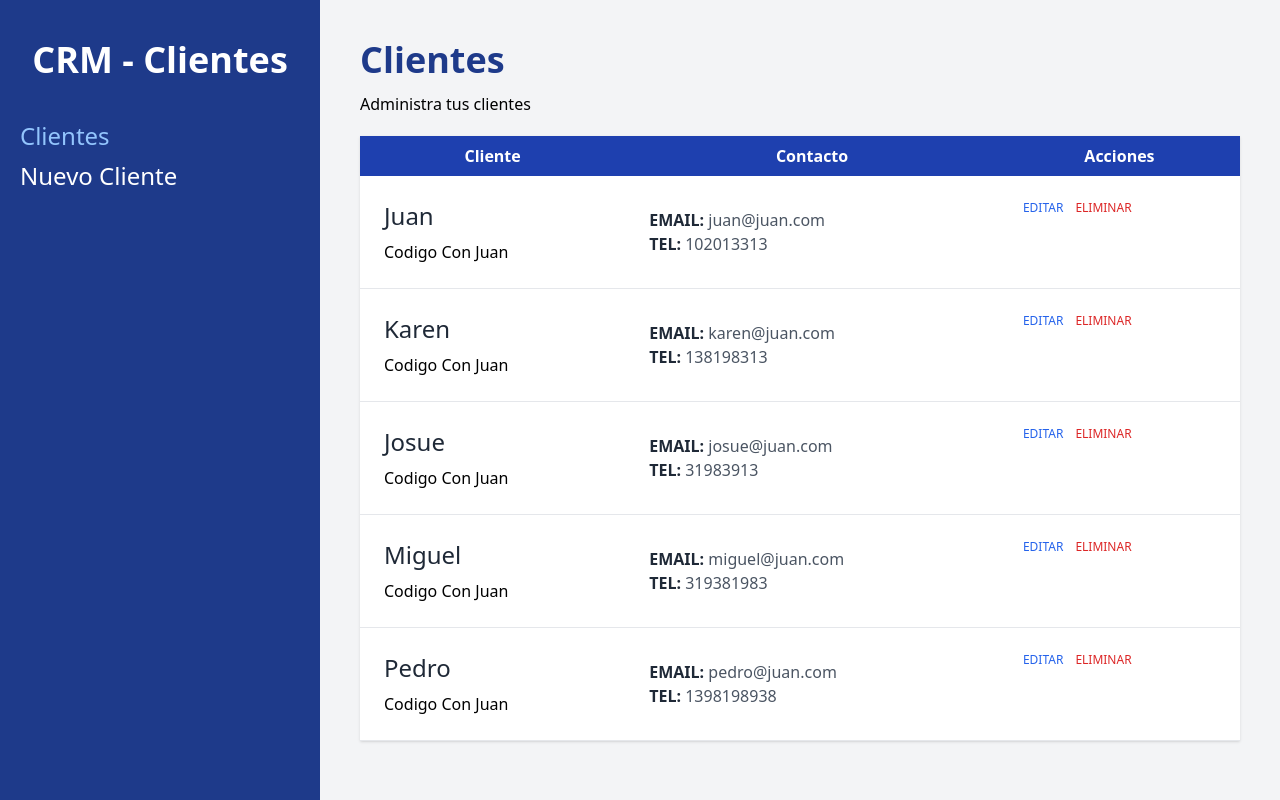
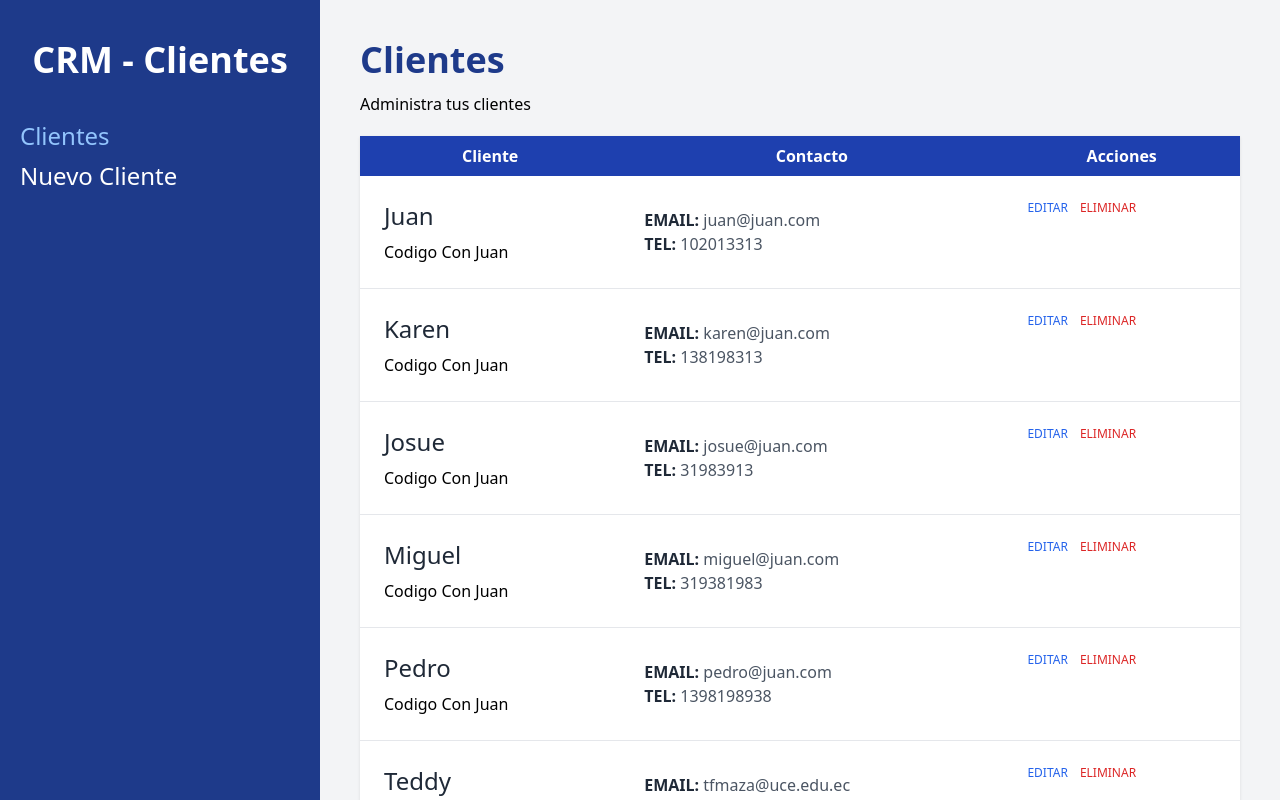
Before and after one commit to TeddyFer06/crm-react, a React (Vite) app: page / in a window 1280 px wide. Built offline with nearby package versions, Linux system fonts and the light colour scheme; data requests are answered from the project's data file.

Commit message:
Add a new customer and display it

```diff
--- a/db.json
+++ b/db.json
@@ -34,6 +34,14 @@
       "telefono": 1398198938,
       "email": "pedro@juan.com",
       "empresa": "Codigo Con Juan"
+    },
+    {
+      "nombre": "Teddy",
+      "empresa": "UCE",
+      "email": "tfmaza@uce.edu.ec",
+      "telefono": "0962723058",
+      "notas": "Curso React",
+      "id": 6
     }
   ]
 }
--- a/src/data/clientes.jsx
+++ b/src/data/clientes.jsx
@@ -4,3 +4,18 @@ export async function obtenerClientes() {
 
     return resultado;
 }
+
+export async function agregarCliente(datos) {
+    try {
+        const respuesta = await fetch(import.meta.env.VITE_API_URL, {
+            method: 'POST',
+            body: JSON.stringify(datos),
+            headers: {
+                'Content-Type': 'application/json'
+            }
+        });
+        await respuesta.json();
+    } catch (error) {
+        console.log(error)
+    }
+}
--- a/src/pages/NuevoCliente.jsx
+++ b/src/pages/NuevoCliente.jsx
@@ -1,12 +1,11 @@
-import { useNavigate, Form, useActionData } from "react-router-dom"
+import { useNavigate, Form, useActionData, redirect } from "react-router-dom"
 import Formulario from "../components/Formulario"
 import Error from "../components/Error"
+import { agregarCliente } from '../data/clientes'
 
 export async function action({ request }) {
     const formData = await request.formData()
-
     const datos = Object.fromEntries(formData)
-
     const email = formData.get('email')
 
     // Validación del Formulario
@@ -15,8 +14,7 @@ export async function action({ request }) {
         errores.push('Todos los campos son obligatorios')
     }
 
-    let regex = new
-        RegExp("([!#-'*+/-9=?A-Z^-~-]+(\.[!#-'*+/-9=?A-Z^-~-]+)*|\"\(\[\]!#-[^-~ \t]|(\\[\t -~]))+\")@([!#-'*+/-9=?A-Z^-~-]+(\.[!#-'*+/-9=?A-Z^-~-]+)*|\[[\t -Z^-~]*])");
+    let regex = new RegExp("([!#-'*+/-9=?A-Z^-~-]+(\.[!#-'*+/-9=?A-Z^-~-]+)*|\"\(\[\]!#-[^-~ \t]|(\\[\t -~]))+\")@([!#-'*+/-9=?A-Z^-~-]+(\.[!#-'*+/-9=?A-Z^-~-]+)*|\[[\t -Z^-~]*])");
     if (!regex.test(email)) {
         errores.push('El email no es válido')
     }
@@ -26,7 +24,8 @@ export async function action({ request }) {
         return errores
     }
 
-    return {}
+    await agregarCliente(datos)
+    return redirect('/')
 }
 
 const NuevoCliente = () => {
```
Lines whose indentation alone changed are shown as unchanged.
